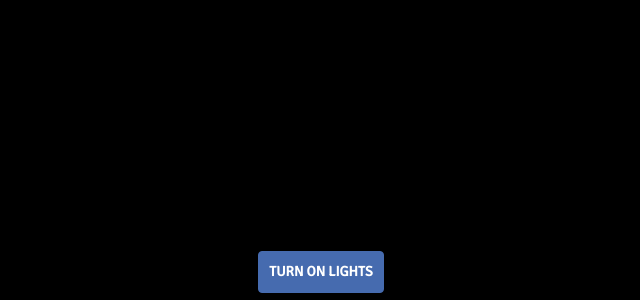
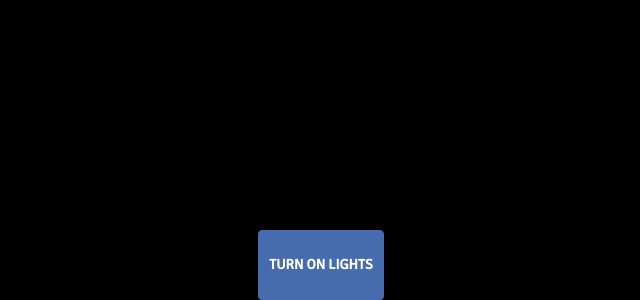
Before and after one commit to AMIT-BHAGAT/HBD, a website: page index.html in a window 1280 px wide. Shown: the part 500-800 px from the top of the page, without its empty margins (319-959 px from the left). Drawn offline with nearby package versions, Linux system fonts and the light colour scheme.

Commit message:
Update stylesheet.css

```diff
--- a/stylesheet.css
+++ b/stylesheet.css
@@ -1316,3 +1316,7 @@ audio {
 	top:150px;
 
 }
+
+button.btn-primary{
+	height:70px !important
+}
```
